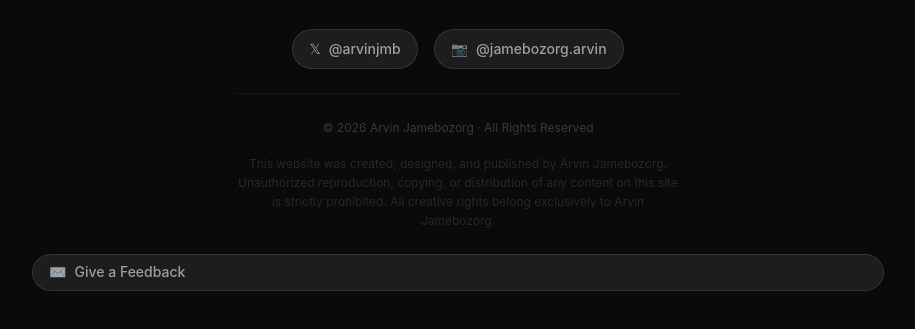
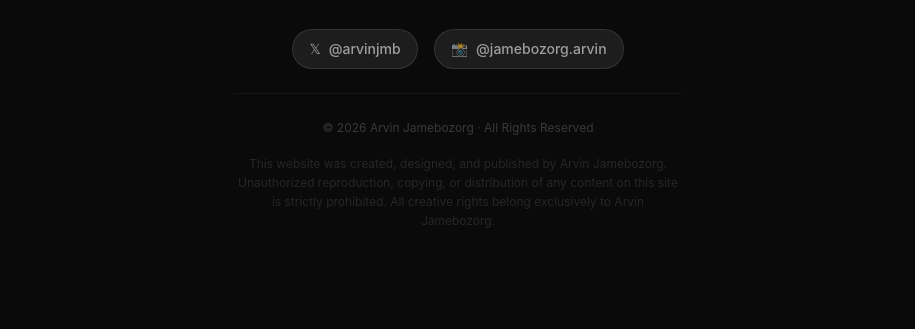
Before and after one commit to Arvinjmb/Lexify, a plain HTML site: page index.html in a window 1280 px wide. Shown: the part 725-1054 px from the top of the page, without its empty margins (182-1097 px from the left). After the commit the page ends 1027 px from the top, so only its background shows below. Drawn offline with Linux system fonts and the light colour scheme.

Commit message:
Add files via upload

```diff
--- a/index.html
+++ b/index.html
@@ -563,7 +563,7 @@
                     <span>@arvinjmb</span>
                 </a>
                 <a href="https://www.instagram.com/jamebozorg.arvin" target="_blank" rel="noopener noreferrer" class="social-link">
-                    <span>📷</span>
+                    <span>📸</span>
                     <span>@jamebozorg.arvin</span>
                 </a>
             </div>
@@ -574,11 +574,6 @@
             <div class="rights-text">
                 This website was created, designed, and published by Arvin Jamebozorg. Unauthorized reproduction, copying, or distribution of any content on this site is strictly prohibited. All creative rights belong exclusively to Arvin Jamebozorg.
             </div>
-
-            <a href="mailto:suggest.arvin@gmail.com?subject=Lexify Feedback" class="feedback-btn">
-                <span>✉️</span>
-                <span>Give a Feedback</span>
-            </a>
         </div>
     </footer>
 
```
